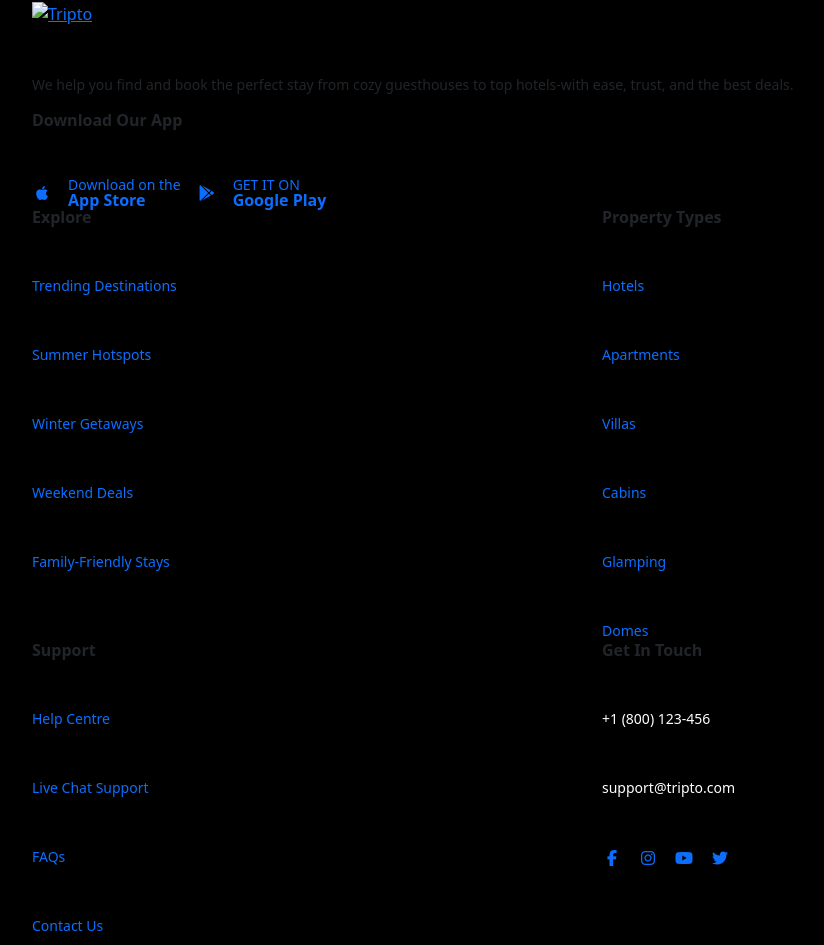
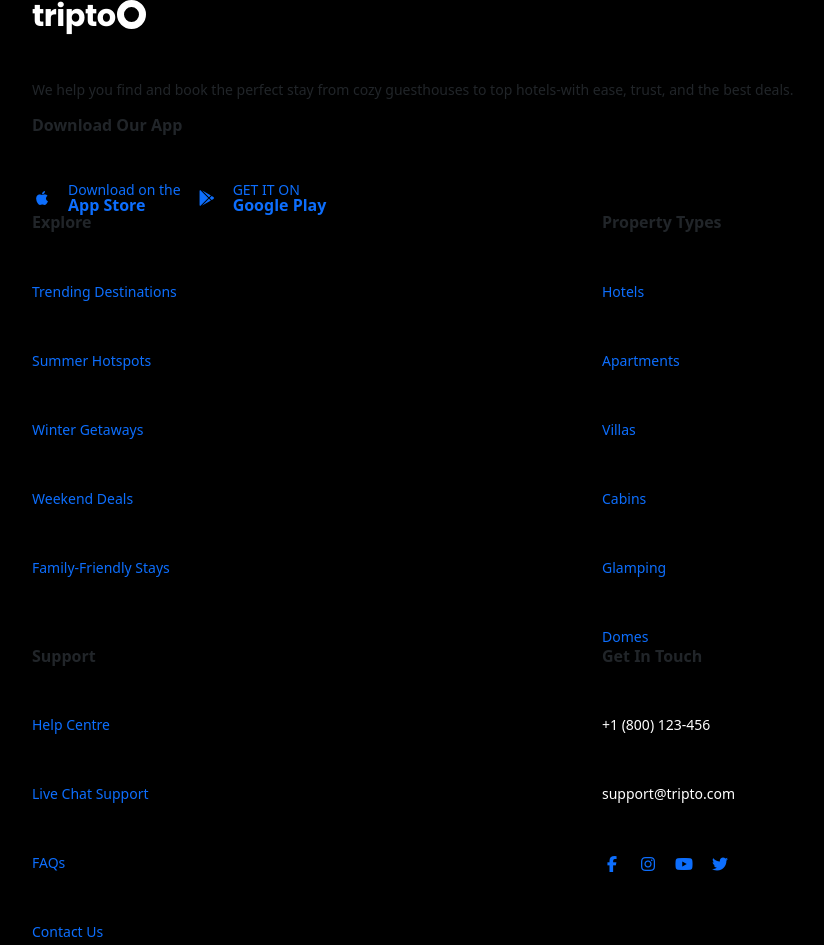
Before and after one commit to ahmed-mahmooud/NTI-final-project, a plain HTML site: page components/footer.html in a window 1280 px wide. Shown: the top 945 px of the page, without its empty margins (50-874 px from the left). Drawn offline with nearby package versions, Linux system fonts and the light colour scheme; files that its build step writes are made by us from their sources.

Commit message:
changing the logo of the footer

```diff
--- a/components/footer.html
+++ b/components/footer.html
@@ -18,8 +18,8 @@
 
       <!-- Brand -->
       <div class="col-12 lg:col-4">
-        <a href="/" class="d-inline-block mb-5">
-          <img src="" alt="Tripto" height="28">
+         <a href="/" class="logo footer-logo d-inline-block text-decoration-none mb-5" aria-label="Tripto home">
+          tripto<span class="logo-dot d-inline-block"></span>
         </a>
         <p class="small mb-7">
           We help you find and book the perfect stay from cozy guesthouses to top hotels-with ease, trust, and the best deals.
--- a/home/css/style.css
+++ b/home/css/style.css
@@ -6,7 +6,7 @@
 
 
 @import url("https://fonts.googleapis.com/css2?family=Poppins:wght@700&family=Inter:wght@500;600&display=swap");
-
+/* Header */
 .site-header {
   border-bottom: 1px solid #eee;
   font-family: "Inter", system-ui, sans-serif;
@@ -87,7 +87,7 @@
 
 
 
-
+/* hero */
 
 .hero-nav{
   background: linear-gradient(to bottom, #000000,#afafaf8b );
@@ -106,14 +106,26 @@
   color: black;
 }
 
-/* footer a{
-  color: inherit;
-} */
+
 
 body{
   height: 3000px;
 }
 
+
+
+
+
+
+/* footer */
+
+.footer-logo,
+.footer-logo:hover {
+  color: #fff;
+}
+.footer-logo .logo-dot {
+  border-color: #fff;
+}
 
 
 /* ///////////////ahmed-home//////////////// */
```
Also changed, not shown: home/sections/ahmed.html (+2 -2 lines).
